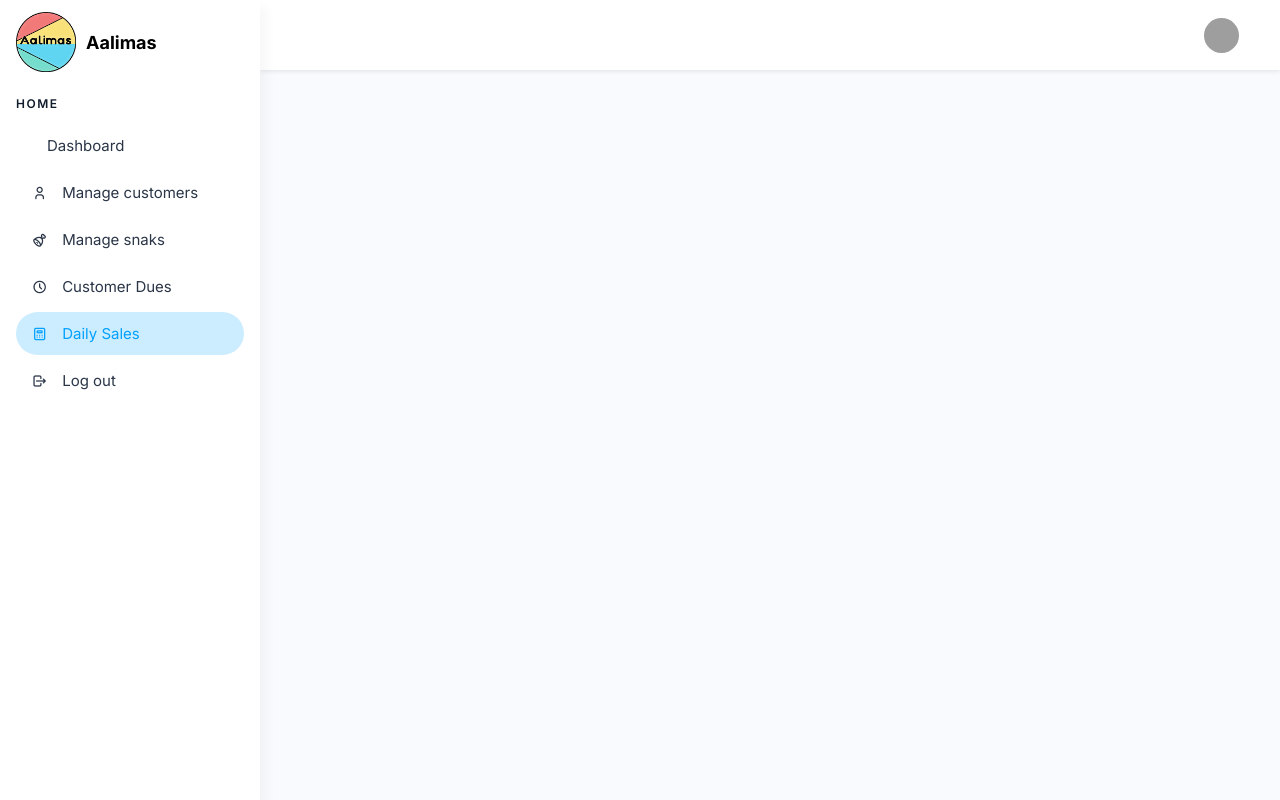
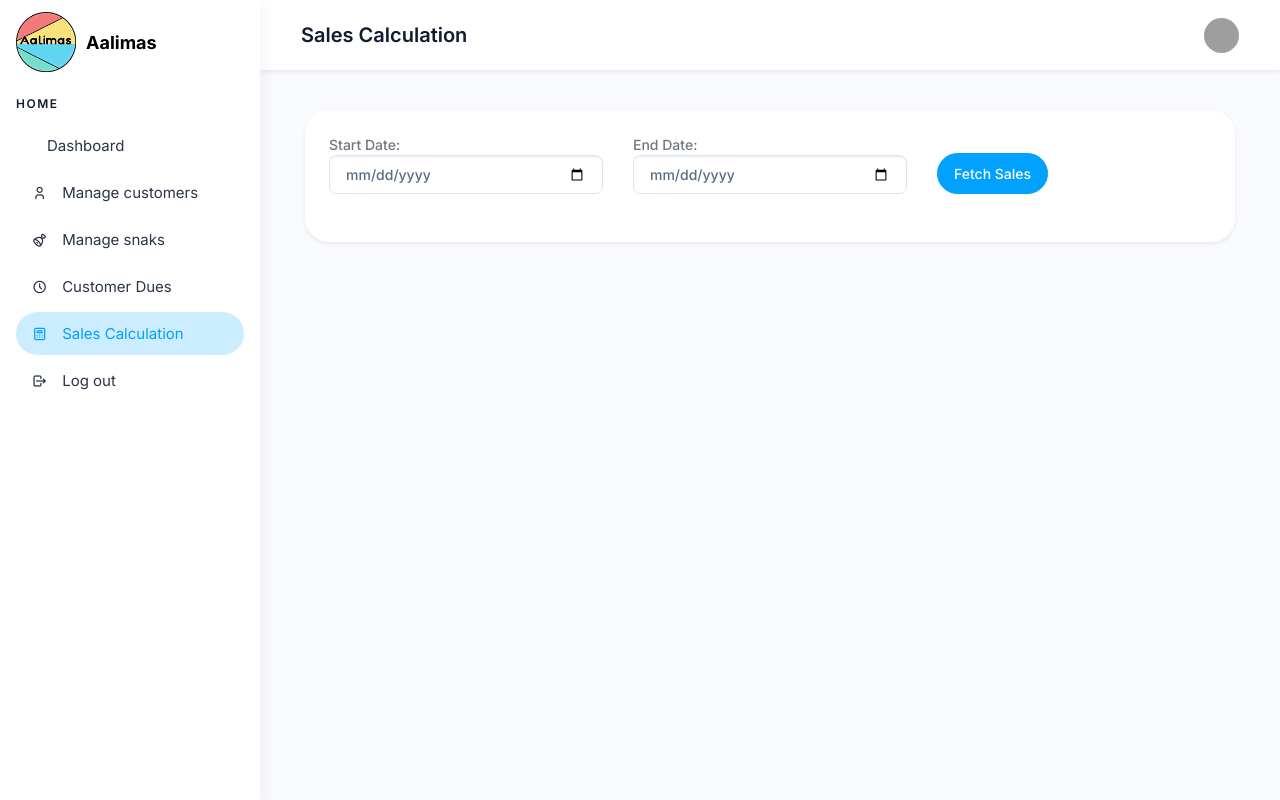
Before and after one commit to Riyaskhan005/Control_panel, a Flask app: page /dailysales/ in a window 1280 px wide. Run offline with Flask 3, Linux system fonts and the light colour scheme; the visitor is signed in with stand-in values (Sample User, id 1); some libraries are stand-ins or nearby versions; grey boxes are pictures that could not be loaded.

Commit message:
dailt salses hanlded

```diff
--- a/Alimas_app/DailySales/routes.py
+++ b/Alimas_app/DailySales/routes.py
@@ -7,9 +7,50 @@ from Alimas_app.utils.common import get_current_utc
 from Alimas_app.utils.logwritter import LogWriter
 from Alimas_app.utils.login_requried import login_required
 logger = LogWriter()
+from datetime import datetime, timedelta
 
 
 @bp.route('/')
 @login_required
 def index():
     return render_template("dailysales.html")
+
+
+@bp.route('/fetch_sales', methods=['POST'])
+def fetch_sales():
+    data = request.get_json()
+    start_date_str = data.get('start_date')
+    end_date_str = data.get('end_date')
+
+    # Convert to full datetime string boundaries (string format)
+    start_datetime_str = start_date_str + " 00:00:00"
+    end_datetime_str = end_date_str + " 23:59:59"
+
+    results = CustomerEntry.query.filter(
+        CustomerEntry.status == 'Active',
+        CustomerEntry.payment_status.in_(['Paid', 'Partial Paid']),
+        CustomerEntry.created_on >= start_datetime_str,
+        CustomerEntry.created_on <= end_datetime_str
+    ).all()
+
+    snack_summary = {}
+    total_paid = 0
+
+    for entry in results:
+        total_paid += entry.paid_amount
+        specials = json.loads(entry.today_special)
+        specials = json.loads(specials)
+        for item in specials:
+            name = item['snackName']
+            qty = int(item['quantity'])
+            if name in snack_summary:
+                snack_summary[name] += qty
+            else:
+                snack_summary[name] = qty
+
+    response = {
+        'snacks': [{'name': k, 'quantity': v} for k, v in snack_summary.items()],
+        'total_paid': total_paid
+    }
+
+    return jsonify(response)
--- a/Alimas_app/templates/base.html
+++ b/Alimas_app/templates/base.html
@@ -66,7 +66,7 @@
             <li class="sidebar-item">
               <a class="sidebar-link {% if request.path.startswith('/dailysales') %}active{% endif %}" href="/dailysales" aria-expanded="false">
                 <i class="ti ti-calculator"></i>
-                <span class="hide-menu">Daily Sales</span>
+                <span class="hide-menu">Sales Calculation</span>
               </a>
             </li>
             <li class="sidebar-item">
@@ -94,6 +94,7 @@
               </a>
             </li>
           </ul>
+           <div id="dynamicHeaderTitle" class="ms-3 fs-6 fw-bold text-dark"></div>
           <div class="navbar-collapse justify-content-end px-0" id="navbarNav">
             <ul class="navbar-nav flex-row ms-auto align-items-center justify-content-end">
               <li class="nav-item dropdown">
--- a/Alimas_app/templates/customerdue.html
+++ b/Alimas_app/templates/customerdue.html
@@ -108,6 +108,7 @@
 <link href="https://cdn.jsdelivr.net/npm/bootstrap-icons/font/bootstrap-icons.css" rel="stylesheet">
 
 <script>
+ $('#dynamicHeaderTitle').text("Customer Due");
 
 $('#snackSelect').on('change', function () {
   const selectedSnacks = choices.getValue();
--- a/Alimas_app/templates/dailysales.html
+++ b/Alimas_app/templates/dailysales.html
@@ -1,5 +1,117 @@
-{% extends "base.html" %} {% block title %}Alimas | Daily Sales {% endblock %}
+{% extends "base.html" %} {% block title %}Alimas | Sales Calculation {% endblock %}
 
 {% block body %}
+<style>
+    table.table-bordered {
+        border: 2px solid black !important;
+        border-collapse: collapse !important;
+    }
+    table.table-bordered th,
+    table.table-bordered td {
+        color: black !important;
+    }
+</style>
+<div class="container">
+    <div class="card shadow-sm">
+        <div class="card-body">
 
+            <!-- Date Range is always visible -->
+            <div id="dateRangeSection" class="mb-4">
+                <div class="row">
+                    <div class="col-md-4">
+                        <label>Start Date:</label>
+                        <input type="date" id="startDate" class="form-control" />
+                    </div>
+                    <div class="col-md-4">
+                        <label>End Date:</label>
+                        <input type="date" id="endDate" class="form-control" />
+                    </div>
+                    <div class="col-md-4 d-flex align-items-end">
+                        <button class="btn btn-primary" onclick="fetchSales()">Fetch Sales</button>
+                    </div>
+                </div>
+            </div>
+
+            <!-- This section will be hidden initially -->
+            <div id="resultSection" class="mt-4" style="display: none;">
+                <h5>Sales Summary:</h5>
+                <table id="salesTable" class="table table-bordered">
+                    <thead>
+                        <tr>
+                            <th>Snack Name</th>
+                            <th>Quantity Sold</th>
+                        </tr>
+                    </thead>
+                    <tbody id="salesTableBody"></tbody>
+                </table>
+                <h5>Total Paid Amount: ₹ <span id="totalPaid"></span></h5>
+            </div>
+            <div id="exportSection" class="mt-3" style="display: none;">
+           <button class="btn btn-success" onclick="exportTableAsCSV()">Export to Excel</button>
+        </div>
+        </div>
+    </div>
+</div>
+
+<!-- jQuery -->
+<script src="https://code.jquery.com/jquery-3.6.0.min.js"></script>
+
+<script>
+    $('#dynamicHeaderTitle').text("Sales Calculation");
+    function fetchSales() {
+        const startDate = $('#startDate').val();
+        const endDate = $('#endDate').val();
+
+        if (!startDate || !endDate) {
+            alert("Please select both start and end dates");
+            return;
+        }
+
+        $.ajax({
+            url: "/dailysales/fetch_sales",
+            type: "POST",
+            contentType: "application/json",
+            data: JSON.stringify({ start_date: startDate, end_date: endDate }),
+            success: function(data) {
+                $('#salesTableBody').empty();
+                if (data.snacks.length > 0) {
+                    $.each(data.snacks, function(index, item) {
+                        $('#salesTableBody').append(`<tr><td>${item.name}</td><td>${item.quantity}</td></tr>`);
+                    });
+                    $('#exportSection').show();
+                } else {
+                    $('#salesTableBody').append(`<tr><td colspan="2" class="text-center">No data found</td></tr>`);
+                    $('#exportSection').hide();
+                }
+                $('#totalPaid').text(data.total_paid);
+                $('#resultSection').show();
+            },
+            error: function(err) {
+                alert("Error fetching data");
+                $('#exportSection').hide();
+            }
+        });
+    }
+
+    function exportTableAsCSV() {
+    let rows = document.querySelectorAll("#salesTable tr");
+    let csvContent = "";
+
+    rows.forEach(row => {
+        let cols = row.querySelectorAll("td, th");
+        let rowData = [];
+        cols.forEach(col => {
+            rowData.push('"' + col.innerText.replace(/"/g, '""') + '"');
+        });
+        csvContent += rowData.join(",") + "\n";
+    });
+
+    let blob = new Blob([csvContent], { type: "text/csv;charset=utf-8;" });
+    let url = URL.createObjectURL(blob);
+    let a = document.createElement("a");
+    a.href = url;
+    a.download = "sales_data.csv";
+    a.click();
+}
+</script>
 {%endblock%}
--- a/Alimas_app/templates/dashboard.html
+++ b/Alimas_app/templates/dashboard.html
@@ -103,6 +103,7 @@
             <script src="https://cdn.jsdelivr.net/npm/apexcharts"></script>
 
   <script>
+     $('#dynamicHeaderTitle').text("Dashboard");
       $(document).ready(function () {
         dashboardload();
         availabelsnack();
--- a/Alimas_app/templates/manage.html
+++ b/Alimas_app/templates/manage.html
@@ -91,7 +91,7 @@
 <script src="https://cdn.jsdelivr.net/npm/choices.js/public/assets/scripts/choices.min.js"></script>
 
 <script>
-
+ $('#dynamicHeaderTitle').text("Manage Customers");
 $('#snackSelect').on('change', function () {
   const selectedSnacks = choices.getValue();
   const existingQuantities = {};
--- a/Alimas_app/templates/settings.html
+++ b/Alimas_app/templates/settings.html
@@ -119,6 +119,7 @@
     </section>
     <!-- /.content -->
      <script>
+       $('#dynamicHeaderTitle').text("Settings");
        function uploadProfileImage(input) {
   const allowedExtensions = ['jpg', 'jpeg', 'png', 'gif'];
 
--- a/Alimas_app/templates/snacks.html
+++ b/Alimas_app/templates/snacks.html
@@ -11,7 +11,6 @@
         style="top: -30px; left: -40px; width: 60px; height: 60px;">
         <i class="fas fa-hamburger fa-lg"></i> <!-- Burger icon -->
     </button>
-        <h3 class="mt-4 mb-2">Manage Snacks</h3>
         <div class="row" id="snackContainer">
         </div>
 </div>
@@ -46,6 +45,7 @@
       <script src="https://cdn.datatables.net/1.13.3/js/jquery.dataTables.min.js"></script>
      <link rel="stylesheet" href="https://cdn.datatables.net/1.13.3/css/jquery.dataTables.min.css">
       <script>
+         $('#dynamicHeaderTitle').text("Manage Snacks");
         $(document).ready(function() {
           loadSnacks()
 
```
